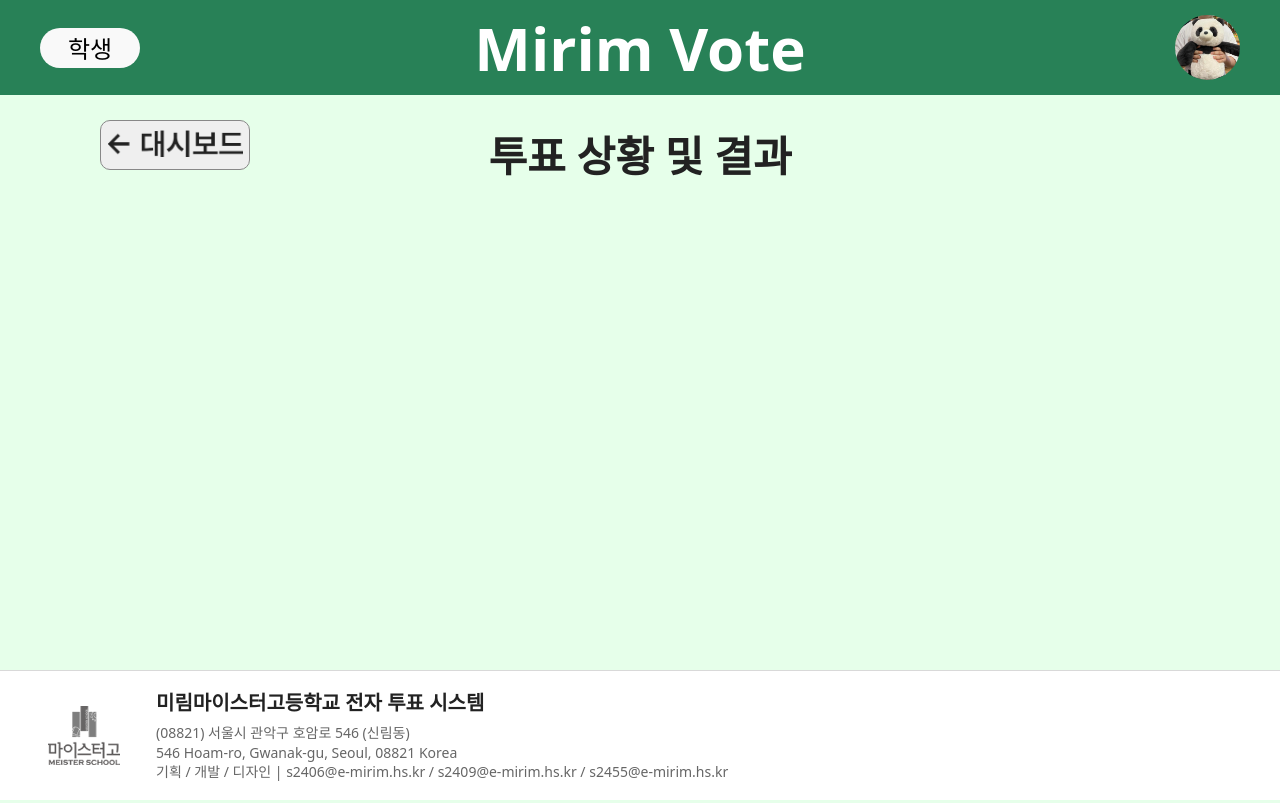
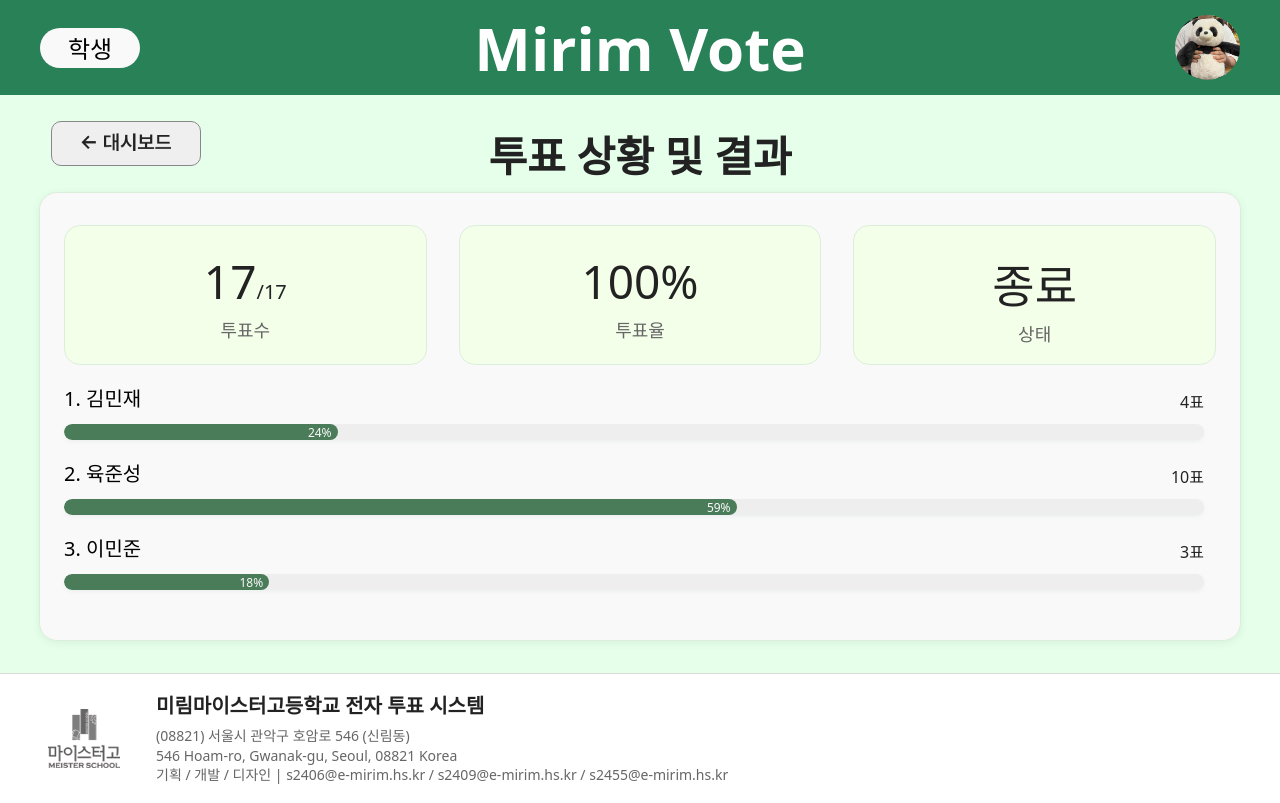
Before and after one commit to minjae1025/Mirim_vote_Front, a React (Vite) app in the folder MirimVote/: page /vote/result in a window 1280 px wide. Built offline with nearby package versions, Linux system fonts and the light colour scheme; a web font is replaced by a local one.

Commit message:
투표 상황 및 결과 페이지 출력

```diff
--- a/MirimVote/src/App.jsx
+++ b/MirimVote/src/App.jsx
@@ -1,5 +1,5 @@
 import './App.css'
-import Index from './pages/Index'
+import Dashboard from './pages/Dashboard'
 import Vote from './pages/Vote'
 import VoteEnd from './pages/VoteEnd'
 import VoteResult from './pages/VoteResult'
@@ -10,8 +10,8 @@ function App() {
 
   return (
      <Routes>
-      <Route path="/" element={<Index />} />
-      <Route path="/home" element={<Index />} />
+      <Route path="/" element={<Dashboard />} />
+      <Route path="/dashboard" element={<Dashboard />} />
       <Route path="/vote/:type-president" element={<Vote />} />
       <Route path="/vote/vote-end" element={<VoteEnd />} />
       <Route path="/vote/result" element={<VoteResult />} />
--- a/MirimVote/src/components/VoteList.jsx
+++ b/MirimVote/src/components/VoteList.jsx
@@ -6,25 +6,26 @@ const Container = styled.div`
 
 const Label = styled.p`
     color: #222;
-    font-size: 36px;
+    font-size: 32px;
     font-weight: 600;
     margin: 0;
+    margin-top: 20px;
 `
 
 const VoteCard = styled.div`
     display: inline-block;
     width: 450px;
-    height: 180px;
+    height: 150px;
     background-color: #f9f9f9;
     border: 1px solid #ddd;
-    border-radius: 8px;
+    border-radius: 10px;
     margin: 10px 20px 10px 0px;
     box-shadow: 0 2px 5px rgba(0, 0, 0, 0.1);
 `
 
 const Title = styled.p`
     margin: 0;
-    font-size: 36px;
+    font-size: 28px;
     font-weight: 600;
     color: #333;
 `
@@ -37,7 +38,7 @@ const Info = styled.p`
 `
 
 const Time = styled.p`
-    font-size: 16px;
+    font-size: 14px;
     color: #444;
     text-align: right;
     margin: 14px 0px 0px 0px;
@@ -47,17 +48,17 @@ const VoteButton = styled.button`
     background-color: #288157;
     color: white;
     border: none;
-    border-radius: 0px 0px 8px 8px;
+    border-radius: 0px 0px 10px 10px;
     width: 100%;
-    height: 60px;
-    font-size: 16px;
+    height: 46px;
+    font-size: 20px;
     cursor: pointer;
 `
 
 const Box = styled.div`
     display: flex;
     flex-direction: column;
-    padding: 10px;
+    padding: 8px;
 `
 
 export default function VoteList({ list }) {
--- /dev/null
+++ b/MirimVote/src/pages/Dashboard.jsx
@@ -0,0 +1,24 @@
+import styled from '@emotion/styled'
+import Background from "../components/Background";
+import Footer from "../components/Footer";
+import Header from "../components/Header";
+import VoteList from "../components/VoteList";
+import { Page, Main } from "../components/Page";
+
+export default function Dashboard() {
+  const data = [
+          { id: 1, title: "전교회장 선거", finish: false, type: "school", year: 2025, vote_start: '2025-07-31T08:30:00', vote_end: '2025-07-31T11:00:00' },
+          { id: 2, title: "2학기 학급회장 선거", finish: false, type: "class", year: 2025, grade: 2, class: 4, semester: 2, vote_start: '2025-08-02T08:30:00', vote_end: '2025-08-02T10:00:00' },
+          { id: 3, title: "1학기 학급회장 선거", finish: true, type: "class", year: 2025, grade: 2, class: 4, semester: 1, vote_start: '2025-03-04T08:30:00', vote_end: '2025-03-04T10:00:00' }
+        ]
+  return (
+    <Page>
+      <Header />
+      <Main>
+        <Background />
+        <VoteList list={data} />
+      </Main>
+      <Footer />
+    </Page>
+  )
+}
--- a/MirimVote/src/pages/Index.jsx
+++ /dev/null
@@ -1,23 +0,0 @@
-import styled from '@emotion/styled'
-import Background from "../components/Background";
-import Footer from "../components/Footer";
-import Header from "../components/Header";
-import VoteList from "../components/VoteList";
-import { Page, Main } from "../components/Page";
-
-export default function Index() {
-  return (
-    <Page>
-      <Header />
-      <Main>
-        <Background />
-        <VoteList list={[
-          { id: 1, title: "전교회장 선거", finish: false, type: "school", year: 2025, vote_start: '2025-07-31T08:30:00', vote_end: '2025-07-31T11:00:00' },
-          { id: 2, title: "2학기 학급회장 선거", finish: false, type: "class", year: 2025, grade: 2, class: 4, semester: 2, vote_start: '2025-08-02T08:30:00', vote_end: '2025-08-02T10:00:00' },
-          { id: 3, title: "1학기 학급회장 선거", finish: true, type: "class", year: 2025, grade: 2, class: 4, semester: 1, vote_start: '2025-03-04T08:30:00', vote_end: '2025-03-04T10:00:00' }
-        ]} />
-      </Main>
-      <Footer />
-    </Page>
-  )
-}
--- a/MirimVote/src/pages/VoteResult.jsx
+++ b/MirimVote/src/pages/VoteResult.jsx
@@ -15,32 +15,202 @@ const TopBox = styled.div`
     display: flex;
     flex-direction: row;
     align-items: center;
-    position: relative;
     justify-content: center;
     align-items: center;
 `;
 
 const BackButton = styled.button`
     position: absolute;
-    left: 100px;
-    top: 25px;
+    left: 4%;
     width: 150px;
-    height: 50px;
+    height: 45px;
     border: 1px solid #888;
     border-radius: 10px;
     cursor: pointer;
 `;
 
-export default function VoteResult() {
+const States = styled.div`
+    position: relative;
+    margin: 20px, 20px, 20px, 20px;
+    display: flex;
+    flex-direction: column;
+    align-items: center;
+`;
+
+const StatusBox = styled.div`
+    background: #f9f9f9;
+    border-radius: 18px;
+    box-shadow: 0 2px 8px rgba(44,94,62,0.08);
+    border: 1.5px solid #dbeedb;
+    padding: 32px 24px 32px 24px;
+    width: 90%;
+    max-width: 1500px;
+    margin: 0 auto 32px auto;
+`;
+
+const StatusGrid = styled.div`
+    display: flex;
+    gap: 32px;
+    justify-content: center;
+    margin-bottom: 18px;
+`;
+
+const StatusItem = styled.div`
+    flex: 1;
+    background: #f3ffe9;
+    border-radius: 16px;
+    border: 1px solid #dbeedb;
+    text-align: center;
+    padding: 24px 0 18px 0;
+    display: flex;
+    flex-direction: column;
+    align-items: center;
+`;
+
+const StatusNum = styled.div`
+    font-size: 46px;
+    font-weight: 400;
+    color: #222;
+    margin-bottom: 4px;
+`;
+
+const StatusLabel = styled.div`
+    font-size: 18px;
+    color: #666;
+`;
+
+const CandidateList = styled.div`
+    margin-top: 18px;
+`;
+
+const CandidateRow = styled.div`
+    margin-bottom: 18px;
+`;
+
+const CandidateName = styled.div`
+    font-size: 20px;
+    font-weight: 400;
+    margin-bottom: 6px;
+`;
+
+const BarWrap = styled.div`
+    display: flex;
+    align-items: center;
+`;
+
+const Bar = styled.div`
+    height: 16px;
+    border-radius: 8px;
+    background: ${({ percent }) => percent > 0 ? "#4b7c5a" : "#bbb"};
+    width: ${({ percent }) => percent}%;
+    min-width: 24px;
+    transition: width 0.3s;
+    display: flex;
+    align-items: center;
+    justify-content: end;
+`;
+
+const BarBg = styled.div`
+    background: #eee;
+    border-radius: 8px;
+    height: 16px;
+    flex: 1;
+    margin-right: 12px;
+    box-shadow: 0 2px 4px rgba(44,94,62,0.06);
+    overflow: hidden;
+`;
+
+const VoteCount = styled.div`
+    font-size: 16px;
+    font-weight: 400;
+    margin-right: 12px;
+    color: #222;
+`;
+
+const PercentText = styled.div`
+    font-size: 12px;
+    color: #f9f9f9;
+    margin-left: 4px;
+    font-weight: 400;
+    margin-right: 6px;
+`;
+
+const CandidateInfo = styled.div`
+    display: flex;
+    align-items: center;
+    margin-bottom: 6px;
+    justify-content: space-between;
+`;
+
+export default function VoteResult(info = null) {
+    // 예시 데이터
+    const totalVotes = 17;
+    const totalVoters = 17;
+    const percent = Math.round((totalVotes / totalVoters) * 100);
+    const status = "종료";
+    const candidates = [
+        {
+            number: 1,
+            names: "김민재",
+            votes: 4,
+        },
+        {
+            number: 2,
+            names: "육준성",
+            votes: 10,
+        },
+        {
+            number: 3,
+            names: "이민준",
+            votes: 3,
+        }
+    ];
+    const candidatePercents = candidates.map(c => totalVotes === 0 ? 0 : Math.round((c.votes / totalVotes) * 100));
+
     return (
         <Page>
             <Header />
             <Main>
                 <Background />
                 <TopBox>
-                    <BackButton><img src={BackButtonText} alt="Back" width="100%" onClick={() => window.history.back()} /></BackButton>
-                    <Title>투표 상황 및 결과</Title>
+                    <BackButton>
+                        <img src={BackButtonText} alt="Back" width="66%" onClick={() => window.history.back()} />
+                    </BackButton>
+                    <Title style={{ width: "70%" }}>투표 상황 및 결과</Title>
                 </TopBox>
+                <States>
+                    <StatusBox>
+                        <StatusGrid>
+                            <StatusItem>
+                                <StatusNum>{totalVotes}<span style={{ fontSize: "20px", fontWeight: "400" }}>/{totalVoters}</span></StatusNum>
+                                <StatusLabel>투표수</StatusLabel>
+                            </StatusItem>
+                            <StatusItem>
+                                <StatusNum>{percent}%</StatusNum>
+                                <StatusLabel>투표율</StatusLabel>
+                            </StatusItem>
+                            <StatusItem>
+                                <StatusNum>{status}</StatusNum>
+                                <StatusLabel>상태</StatusLabel>
+                            </StatusItem>
+                        </StatusGrid>
+                        <CandidateList>
+                            {candidates.map((c, idx) => (
+                                <CandidateRow key={c.number}>
+                                    <CandidateInfo>
+                                        <CandidateName>{c.number}. {c.names}</CandidateName>
+                                        <VoteCount>{c.votes}표</VoteCount>
+                                    </CandidateInfo>
+                                    <BarWrap>
+                                        <BarBg>
+                                            <Bar percent={candidatePercents[idx]}><PercentText>{candidatePercents[idx]}%</PercentText></Bar>
+                                        </BarBg>
+                                    </BarWrap>
+                                </CandidateRow>
+                            ))}
+                        </CandidateList>
+                    </StatusBox>
+                </States>
             </Main>
             <Footer />
         </Page>
```
